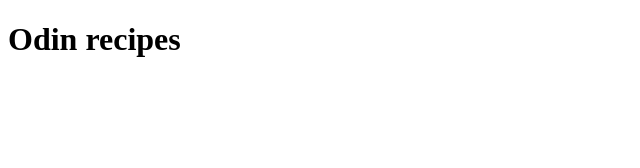
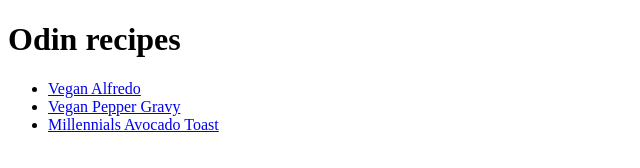
Before and after one commit to mojojoflow/odin-recipes, a plain HTML site: page index.html in a window 1280 px wide. Shown: the whole page, without its empty margins (0-640 px from the left). Drawn offline with Linux system fonts and the light colour scheme.

Commit message:
Add links to recipes

```diff
--- a/index.html
+++ b/index.html
@@ -8,5 +8,10 @@
 </head>
 <body>
     <h1>Odin recipes</h1>
+    <ul>
+        <li><a href="./recipes/Alfredo.html">Vegan Alfredo</a></li>
+        <li><a href="./recipes/Gravy.html">Vegan Pepper Gravy</a></li>
+        <li><a href="./recipes/AvocadoToast.html">Millennials Avocado Toast</a></li>
+    </ul>
 </body>
 </html>
```
